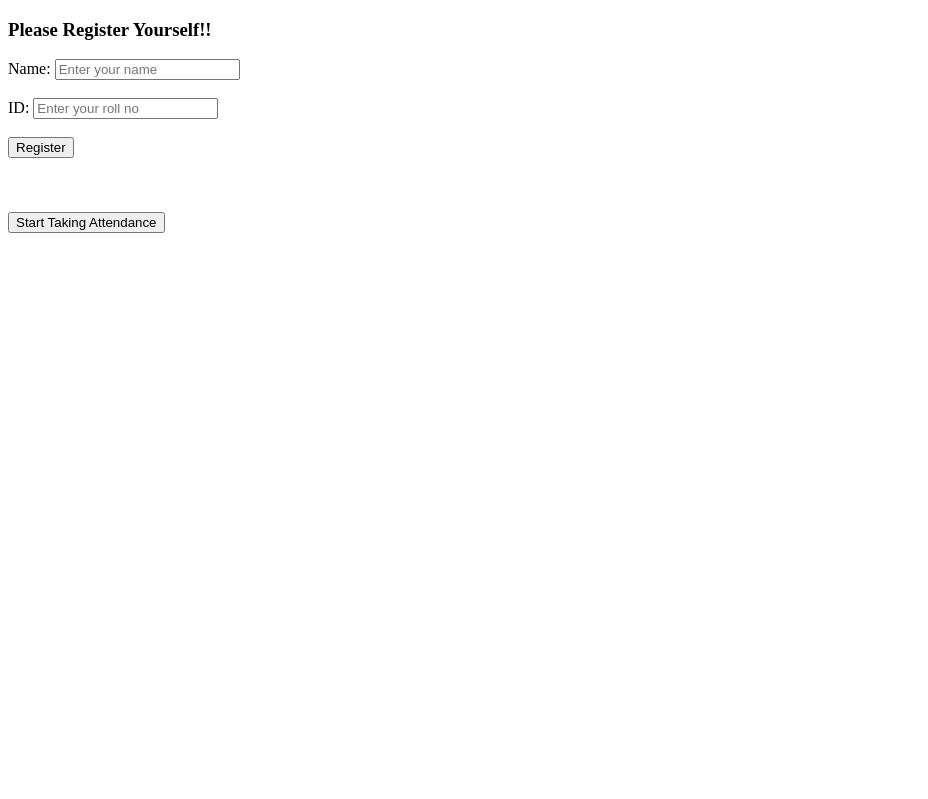
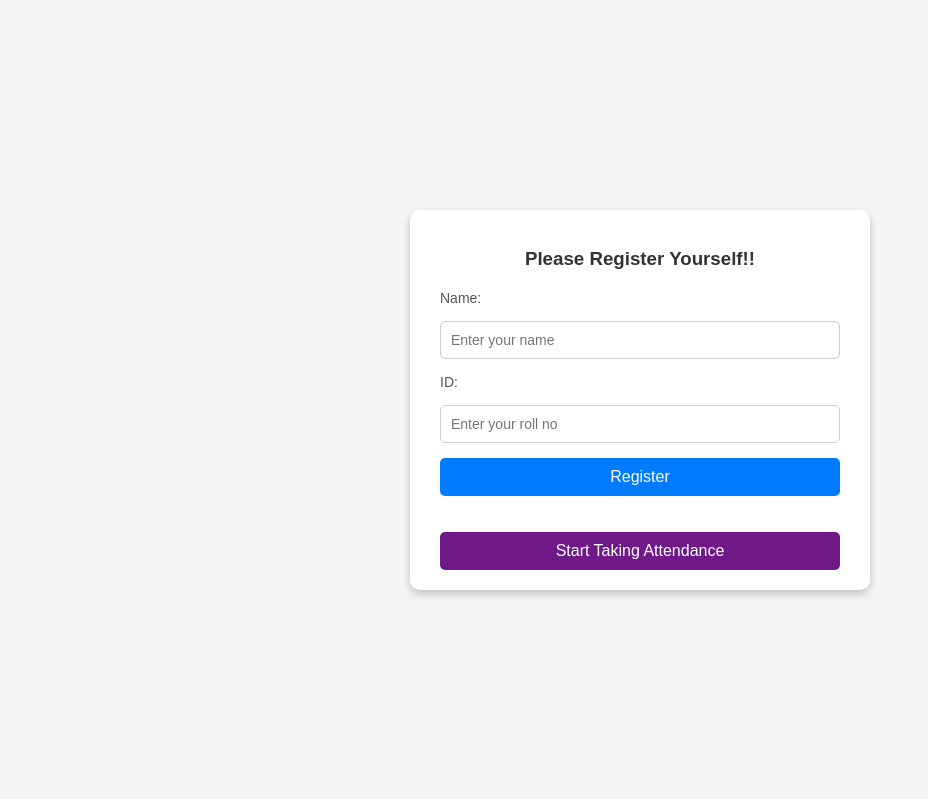
Before and after one commit to prijall/Attendance-System, a Flask app: page / in a window 1280 px wide. Shown: the whole page, without its empty margins (0-928 px from the left). Run offline with Flask 3, Linux system fonts and the light colour scheme.

Commit message:
css added

```diff
--- a/templates/index.html
+++ b/templates/index.html
@@ -2,21 +2,88 @@
 <html>
 <head>
     <title>Data Collection</title>
+    <style>
+        body {
+            font-family: Arial, sans-serif;
+            background-color: #f4f4f4;
+            display: flex;
+            justify-content: center;
+            align-items: center;
+            height: 100vh;
+            margin: 0;
+        }
+        .container {
+            background-color: #ffffff;
+            padding: 20px 30px;
+            border-radius: 10px;
+            box-shadow: 0 4px 8px rgba(0, 0, 0, 0.2);
+            text-align: center;
+            max-width: 400px;
+            width: 100%;
+        }
+        h3 {
+            color: #333;
+            margin-bottom: 20px;
+        }
+        form {
+            display: flex;
+            flex-direction: column;
+            gap: 15px;
+        }
+        label {
+            font-size: 14px;
+            color: #555;
+            text-align: left;
+        }
+        input {
+            padding: 10px;
+            border: 1px solid #ccc;
+            border-radius: 5px;
+            font-size: 14px;
+        }
+        input:focus {
+            outline: none;
+            border-color: #007bff;
+        }
+        button {
+            padding: 10px 20px;
+            font-size: 16px;
+            color: #ffffff;
+            background-color: #007bff;
+            border: none;
+            border-radius: 5px;
+            cursor: pointer;
+        }
+        button:hover {
+            background-color: #0056b3;
+        }
+        .attbutton{
+            padding: 10px 20px;
+            font-size: 16px;
+            color: #ffffff;
+            background-color: #701a8a;
+            border: none;
+            border-radius: 5px;
+            cursor: pointer;
+        }
+    </style>
 </head>
 <body>
+    <div class="container">
         <h3>Please Register Yourself!!</h3>
         <form action="/" method="POST">
-            <label>Name:</label>
-            <input type="text" name="name" placeholder="Enter your name" required>
-            <br/><br/>
-            <label>ID:</label>
-            <input type="number" name="user_id" placeholder="Enter your roll no" required>
-            <br/><br/>
+            <label for="name">Name:</label>
+            <input type="text" id="name" name="name" placeholder="Enter your name" required>
+
+            <label for="user_id">ID:</label>
+            <input type="number" id="user_id" name="user_id" placeholder="Enter your roll no" required>
+
             <button type="submit">Register</button>
         </form>
-<br> <br/><br/>
+        <br><br>
         <form action="/start_attendance" method="POST">
-        <button type="submit">Start Taking Attendance</button>
+            <button type="submit" class="attbutton">Start Taking Attendance</button>
         </form>
+    </div>
 </body>
 </html>
```
Lines whose indentation alone changed are shown as unchanged.
